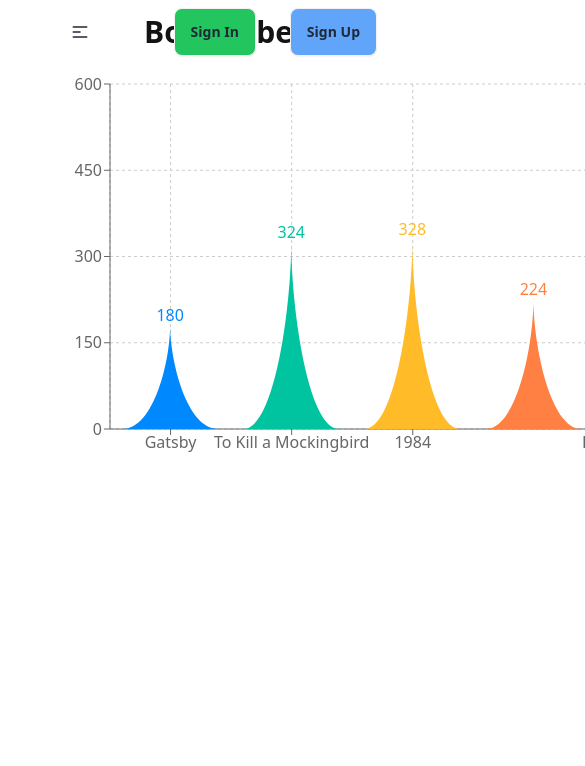
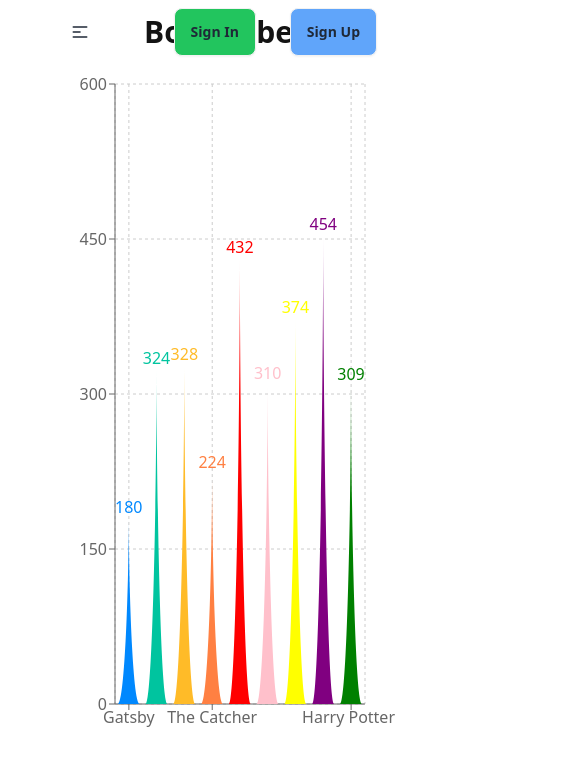
Before and after one commit to lokmanhossen01/BookVibe, a React (Vite) app: page /pagestoread in a window 390 px wide. Shown: the top 766 px of the page, 585 px wide, since content can reach past the window. Built offline with nearby package versions, Linux system fonts and the light colour scheme.

Commit message:
added responsive rechart

```diff
--- a/src/Components/PagesToRead/PagesToRead.jsx
+++ b/src/Components/PagesToRead/PagesToRead.jsx
@@ -1,6 +1,6 @@
 import React from 'react';
 import { useLoaderData } from 'react-router-dom';
-import { BarChart, Bar, Cell, XAxis, YAxis, CartesianGrid } from 'recharts';
+import { BarChart, Bar, Cell, XAxis, YAxis, CartesianGrid, ResponsiveContainer } from 'recharts';
 
 const colors = ['#0088FE', '#00C49F', '#FFBB28', '#FF8042', 'red', 'pink', 'yellow' , 'purple' , 'green'];
 
@@ -27,9 +27,10 @@
     <div
     style={{ width: "100%", height: "80vh" }}
     >
+      <ResponsiveContainer>
+
       <BarChart className='items-center'
-          width={1200}
-          height={400}
+
             data={getReads}
             margin={{
               top: 20,
@@ -47,6 +48,10 @@
               ))}
             </Bar>
           </BarChart>
+
+
+      </ResponsiveContainer>
+
     </div>
 
   );
```
